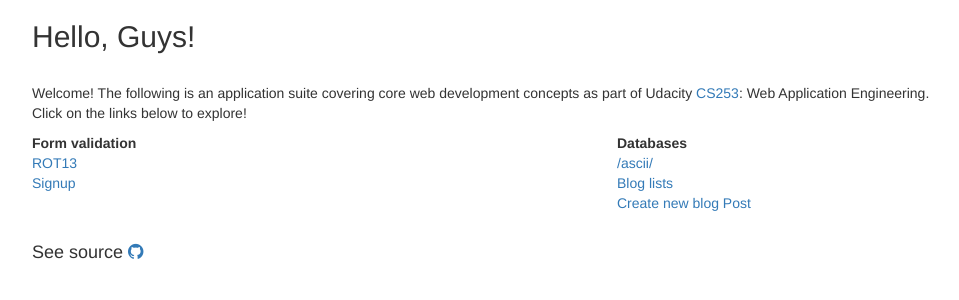
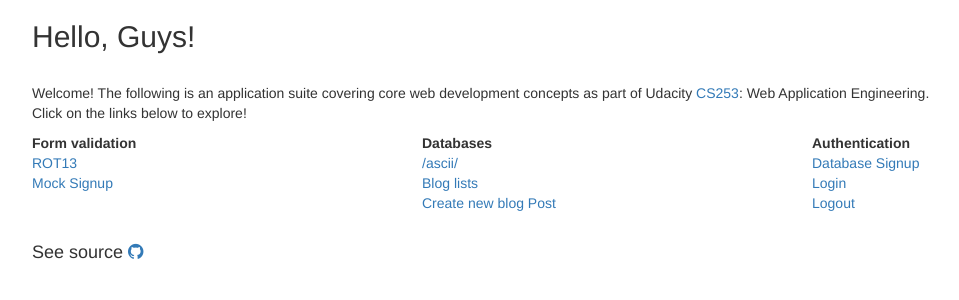
Before and after one commit to mascot6699/udacity-full-stack, a Flask app: template Full Stack Foundation/Google App Engine/templates/index.html in a window 1280 px wide. Shown: the top 300 px of the page, without its empty margins (38-997 px from the left). Run offline with Flask 2, Linux system fonts and the light colour scheme; the template is opened without the code that fills it, so the values that code supplies are empty; some libraries are stand-ins or nearby versions.

Commit message:
Adds Authentication links on index page

```diff
--- a/Full Stack Foundation/Google App Engine/templates/index.html
+++ b/Full Stack Foundation/Google App Engine/templates/index.html
@@ -19,16 +19,16 @@
             </p>
             <div class="container">
                 <div class="row">
-                <table class="col-md-6">
+                    <table class="col-md-4">
                         <thead>
                             <th>Form validation</th>
                         </thead>
                         <tbody>
                             <tr><td><a href="/rot13/" target="_blank">ROT13</a></td></tr>
-                        <tr><td><a href="/signup/" target="_blank">Signup</a></td></tr>
+                            <tr><td><a href="/mock/signup/" target="_blank">Mock Signup</a></td></tr>
                         </tbody>
                     </table>
-                <table class="col-md-6">
+                    <table class="col-md-4">
                         <thead>
                             <th>Databases</th>
                         </thead>
@@ -36,6 +36,16 @@
                             <tr><td><a href="/ascii/" target="_blank">/ascii/</a></td></tr>
                             <tr><td><a href="/blog/" target="_blank">Blog lists</a></td></tr>
                             <tr><td><a href="/blog/add/" target="_blank">Create new blog Post</a></td></tr>
+                        </tbody>
+                    </table>
+                    <table class="col-md-4">
+                        <thead>
+                            <th>Authentication</th>
+                        </thead>
+                        <tbody>
+                            <tr><td><a href="/database/signup/" target="_blank">Database Signup</a></td></tr>
+                            <tr><td><a href="/login/" target="_blank">Login</a></td></tr>
+                            <tr><td><a href="/logout/" target="_blank">Logout</a></td></tr>
                         </tbody>
                     </table>
                 </div>
```
Lines whose indentation alone changed are shown as unchanged.
